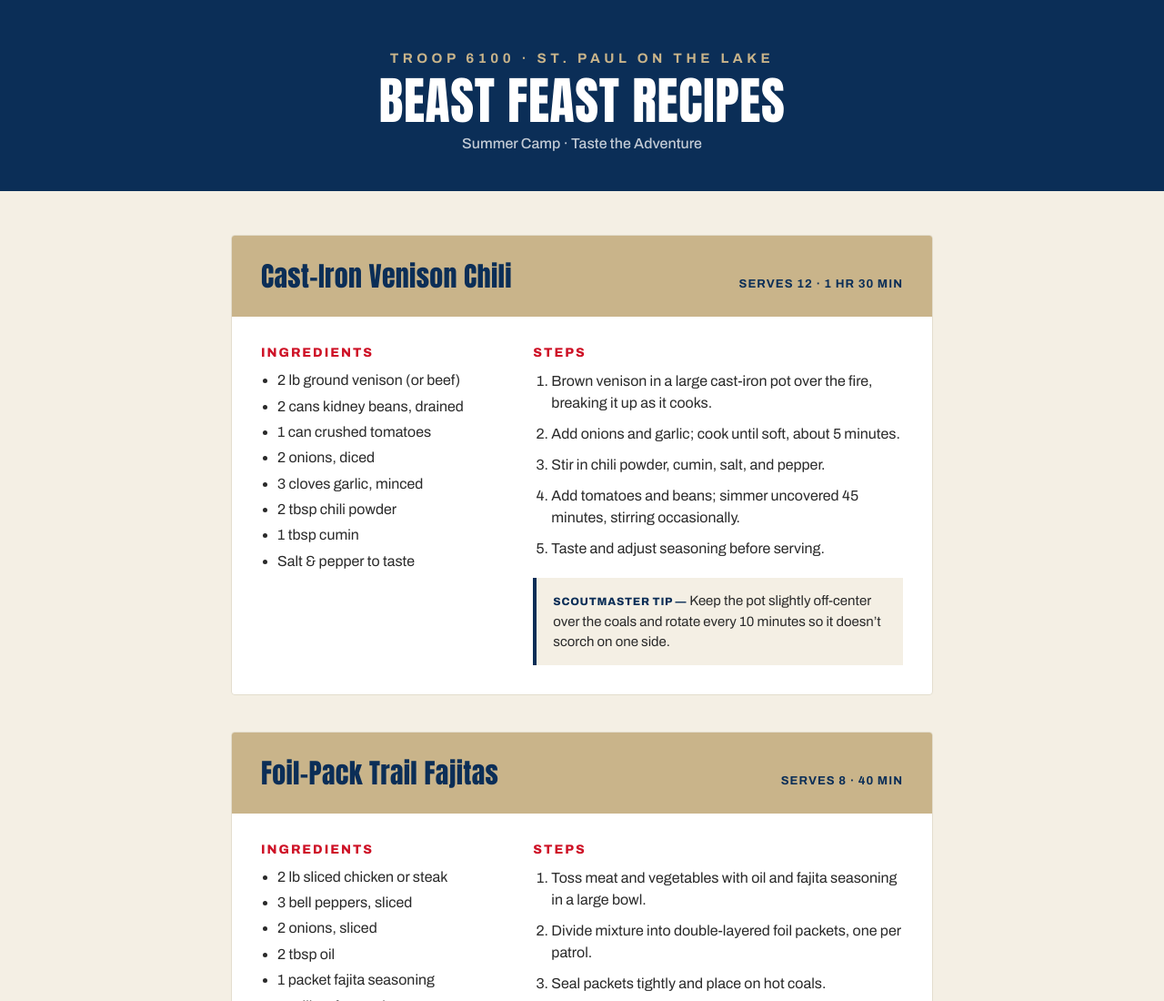
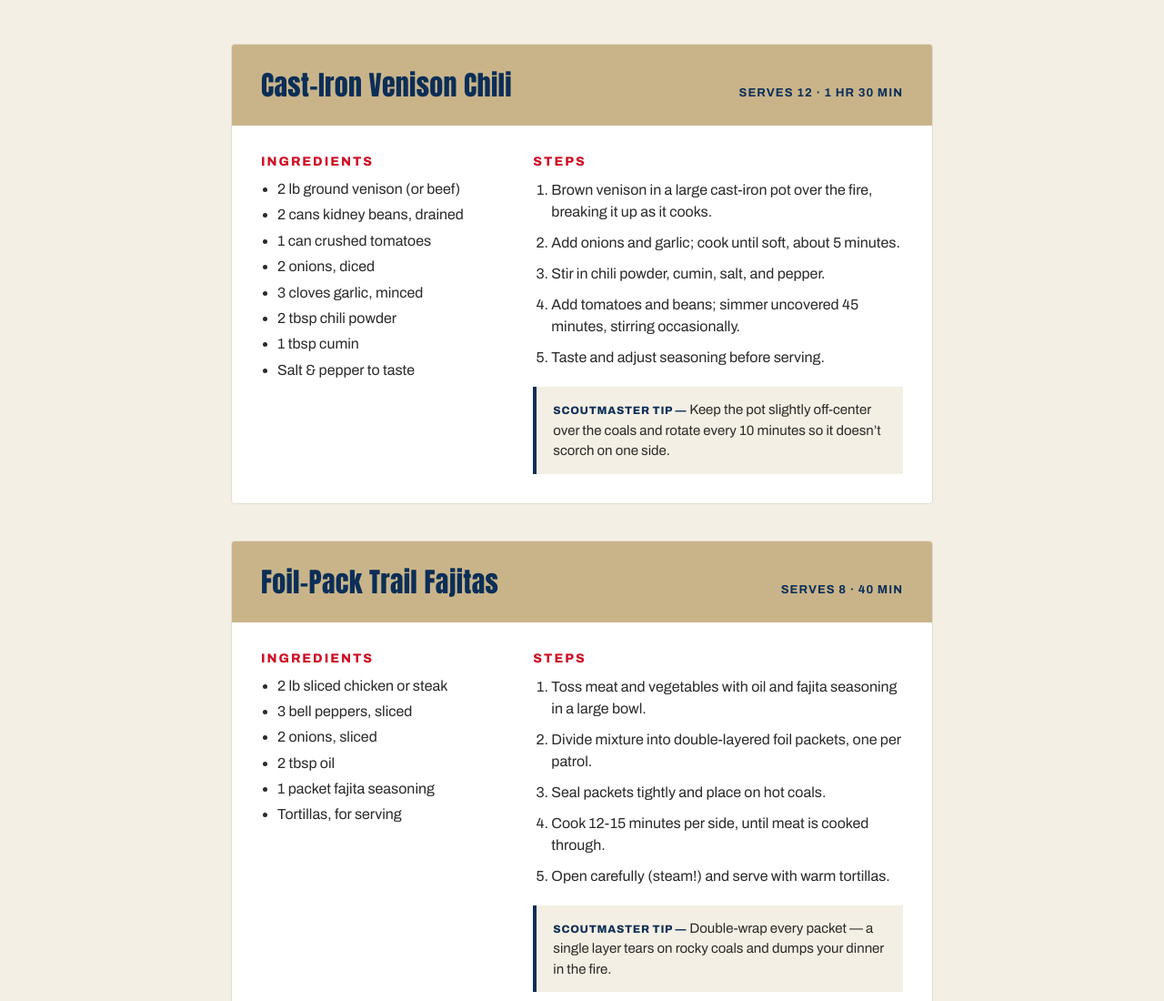
Before and after one commit to aJakeoo/t6100-beast-feast-recepies, a plain HTML site: page index.html in a window 1280 px wide. Shown: the top 1100 px of the page at 91% size. Drawn offline with Linux system fonts and the light colour scheme.

Commit message:
Remove top navy page header

```diff
--- a/index.html
+++ b/index.html
@@ -11,12 +11,6 @@
 </head>
 <body>
 
-<header class="page-header">
-  <div class="page-header__eyebrow">Troop 6100 &middot; St. Paul on the Lake</div>
-  <div class="page-header__title">BEAST FEAST RECIPES</div>
-  <div class="page-header__subtitle">Summer Camp &middot; Taste the Adventure</div>
-</header>
-
 <main id="recipe-list" class="recipe-list"></main>
 
 <footer class="page-footer">Be Prepared</footer>
--- a/style.css
+++ b/style.css
@@ -19,37 +19,6 @@ body {
 
 a { color: var(--navy); }
 a:hover { color: var(--crimson); }
-
-.page-header {
-  background: var(--navy);
-  padding: 56px 24px 44px;
-  text-align: center;
-}
-
-.page-header__eyebrow {
-  color: var(--khaki);
-  font-weight: 700;
-  letter-spacing: 0.3em;
-  font-size: 15px;
-  text-transform: uppercase;
-  margin-bottom: 10px;
-}
-
-.page-header__title {
-  font-family: 'Anton', sans-serif;
-  color: #ffffff;
-  font-size: 56px;
-  line-height: 1.02;
-  letter-spacing: 0.01em;
-}
-
-.page-header__subtitle {
-  color: #ffffff;
-  opacity: 0.75;
-  font-weight: 500;
-  font-size: 16px;
-  margin-top: 10px;
-}
 
 .recipe-list {
   max-width: 820px;
```
